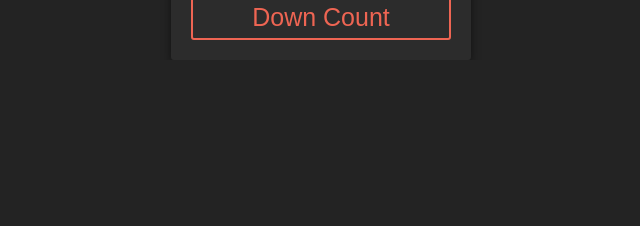
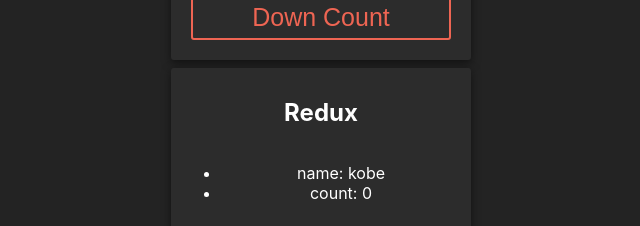
Before and after one commit to KajsiaAnderson/hook-reference-demo, a React (Create React App) app: page /reference in a window 1280 px wide. Shown: the part 1636-1862 px from the top of the page, without its empty margins (319-959 px from the left). Before the commit the page ends 1696 px from the top, so only its background shows below. Built offline with nearby package versions, Linux system fonts and the light colour scheme; no server answers.

Commit message:
example of redux

```diff
--- a/package.json
+++ b/package.json
@@ -14,8 +14,10 @@
     "pg-hstore": "^2.3.4",
     "react": "^18.2.0",
     "react-dom": "^18.2.0",
+    "react-redux": "^8.0.5",
     "react-router-dom": "^6.4.4",
     "react-scripts": "5.0.1",
+    "redux": "^4.2.0",
     "sequelize": "^6.27.0",
     "web-vitals": "^2.1.4"
   },
--- /dev/null
+++ b/src/components/ReduxComponent.jsx
@@ -0,0 +1,20 @@
+import React from 'react'
+import { useDispatch, useSelector } from 'react-redux'
+
+const ReduxComponent = () => {
+    const dispatch = useDispatch()
+    const name = useSelector(state => state.name)
+    const count = useSelector(state => state.count)
+
+  return (
+    <div className='card'>
+        <h2>Redux</h2>
+        <ul>
+            <li>name: {name}</li>
+            <li>count: {count}</li>
+        </ul>
+    </div>
+  )
+}
+
+export default ReduxComponent
--- a/src/index.js
+++ b/src/index.js
@@ -5,13 +5,17 @@
 import reportWebVitals from './reportWebVitals';
 import { BrowserRouter } from 'react-router-dom';
 import { GlobalContextProvider } from './store/GlobalContext';
+import { Provider } from 'react-redux';
+import store from './store/store';
 
 const root = ReactDOM.createRoot(document.getElementById('root'));
 root.render(
   <React.StrictMode>
     <BrowserRouter>
       <GlobalContextProvider>
-        <App />
+        <Provider store={store}>
+          <App />
+        </Provider>
       </GlobalContextProvider>
     </BrowserRouter>
   </React.StrictMode>
--- a/src/screens/ReferenceScreen.jsx
+++ b/src/screens/ReferenceScreen.jsx
@@ -4,6 +4,7 @@
 import RefComponent from '../components/RefComponent'
 import ContextComponent from '../components/ContextComponent'
 import Interact from '../components/Interact'
+import ReduxComponent from '../components/ReduxComponent'
 
 const ReferenceScreen = () => {
   return (
@@ -14,6 +15,7 @@
         <RefComponent />
         <ContextComponent />
         <Interact />
+        <ReduxComponent />
     </div>
   )
 }
--- /dev/null
+++ b/src/store/store.js
@@ -0,0 +1,17 @@
+import {legacy_createStore as createStore} from 'redux'
+
+let initialState = {
+    name: 'kobe',
+    count: 0
+}
+
+const reducer = (state = initialState, action) => {
+    switch(action.type) {
+        default:
+            return state
+    }
+}
+
+const store = createStore(reducer)
+
+export default store
```
Also changed, not shown: 1 other file (tests, documents, lock files or other folders).
